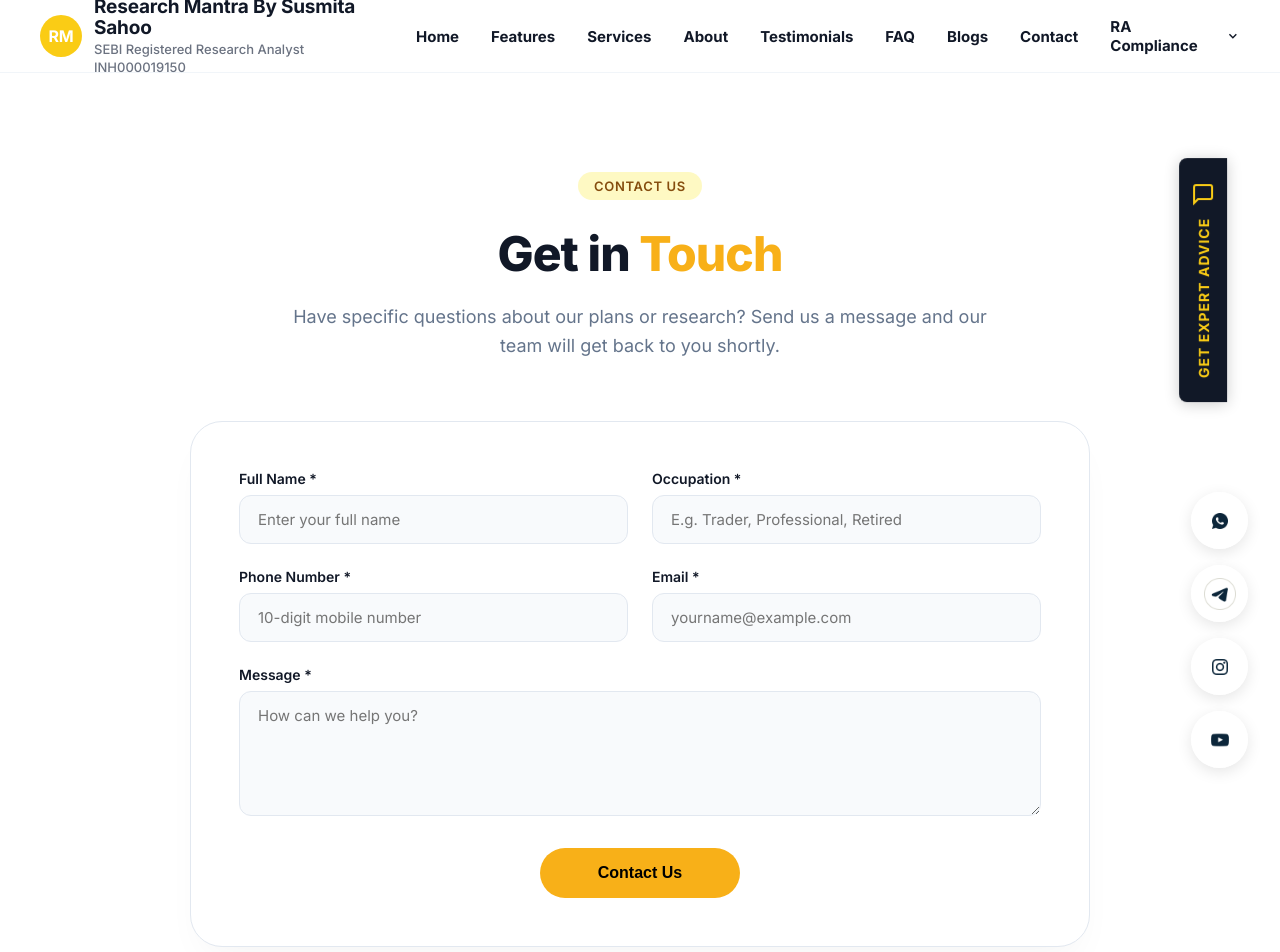
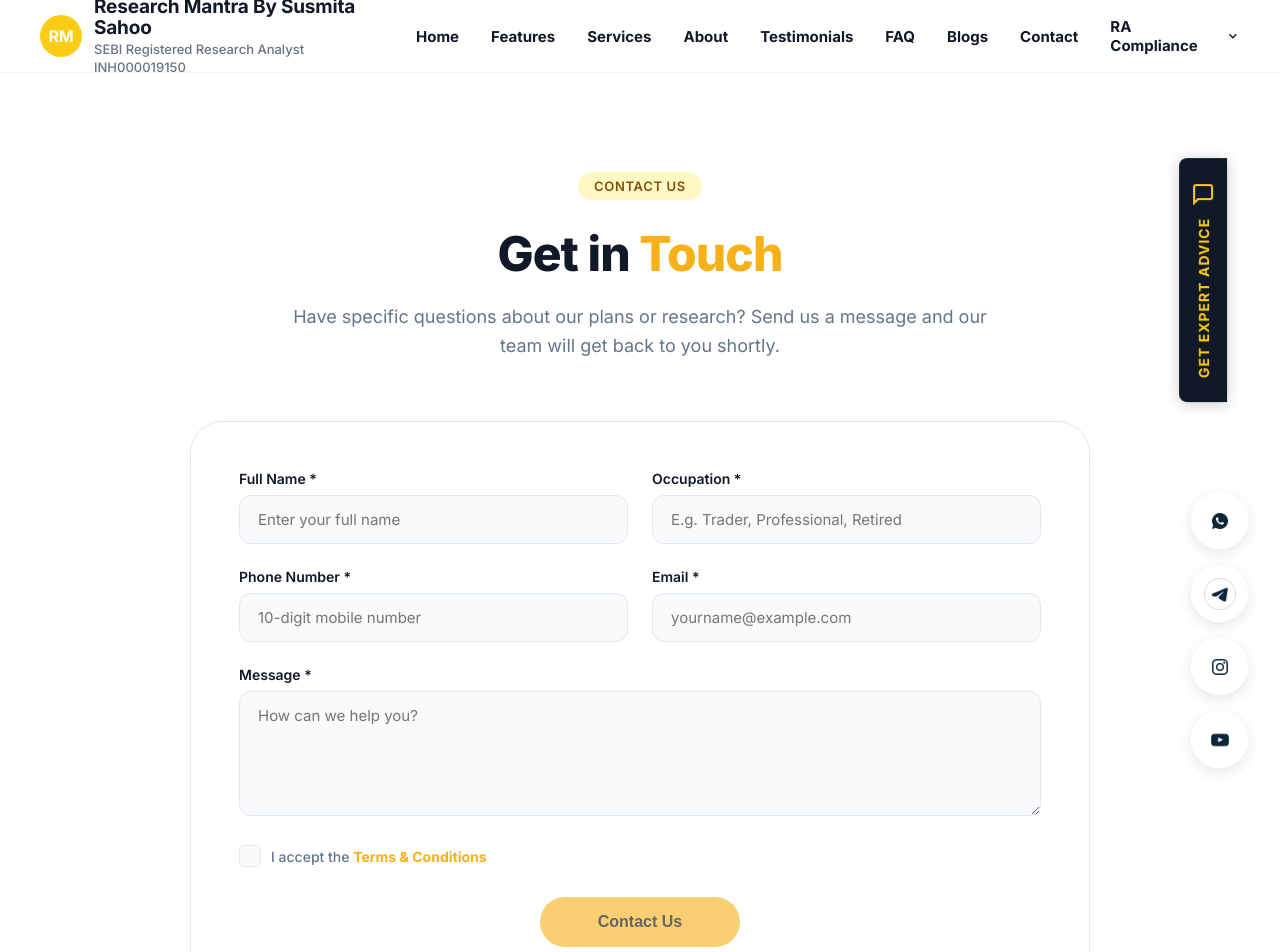
Before and after one commit to vijaysahu12/ResearchMantraWebsite, an Angular app: page /contact in a window 1280 px wide. Shown: the top 952 px of the page. Built offline with nearby package versions, Linux system fonts and the light colour scheme.

Commit message:
added checkbox for terms & conditions, and fixed few bugs

```diff
--- a/src/app/app.ts
+++ b/src/app/app.ts
@@ -20,27 +20,17 @@ export class App {
     this.handleDomainRedirect();
   }
 
+
   private handleDomainRedirect(): void {
     if (typeof window === 'undefined') return;
 
-    const url = new URL(window.location.href);
-    const fromDomain = 'susmitasahoo.in';
-    const toDomain = 'researchmantra.in';
-
-    // Allow exact domain or subdomains only
-    const isFromDomain =
-      url.hostname === fromDomain ||
-      url.hostname.endsWith(`.${fromDomain}`);
-
-    if (!isFromDomain) return;
-
-    // Prevent redirect loops
-    if (url.hostname === toDomain || url.hostname.endsWith(`.${toDomain}`)) {
-      return;
+    // Direct check for the old domain string
+    if (window.location.hostname.includes('susmitasahoo.in')) {
+      const url = new URL(window.location.href);
+      url.hostname = 'researchmantra.in';
+      url.protocol = 'https:'; // Ensures the final destination is always secure
+      window.location.replace(url.toString());
     }
-
-    url.hostname = toDomain;
-    window.location.replace(url.toString());
   }
 
 }
--- a/src/app/components/contact/contact.component.css
+++ b/src/app/components/contact/contact.component.css
@@ -178,6 +178,87 @@ textarea.error {
     text-align: center;
 }
 
+/* Terms Checkbox Styling */
+.terms-group {
+    grid-column: span 2;
+    margin-bottom: 32px;
+}
+
+.checkbox-container {
+    display: flex;
+    align-items: center;
+    position: relative;
+    padding-left: 32px;
+    cursor: pointer;
+    font-size: 14px;
+    user-select: none;
+    color: var(--text-muted);
+}
+
+.checkbox-container input {
+    position: absolute;
+    opacity: 0;
+    cursor: pointer;
+    height: 0;
+    width: 0;
+}
+
+.checkmark {
+    position: absolute;
+    top: 50%;
+    left: 0;
+    transform: translateY(-50%);
+    height: 20px;
+    width: 20px;
+    background-color: #F8FAFC;
+    border: 1px solid var(--border-light);
+    border-radius: 6px;
+    transition: all 0.2s ease;
+}
+
+.checkbox-container:hover input~.checkmark {
+    border-color: var(--brand-yellow);
+}
+
+.checkbox-container input:checked~.checkmark {
+    background-color: var(--brand-yellow);
+    border-color: var(--brand-yellow);
+}
+
+.checkmark:after {
+    content: "";
+    position: absolute;
+    display: none;
+}
+
+.checkbox-container input:checked~.checkmark:after {
+    display: block;
+}
+
+.checkbox-container .checkmark:after {
+    left: 6.5px;
+    top: 2.5px;
+    width: 5px;
+    height: 10px;
+    border: solid #000;
+    border-width: 0 2.5px 2.5px 0;
+    transform: rotate(45deg);
+}
+
+.terms-text {
+    font-weight: 500;
+}
+
+.terms-text a {
+    color: var(--brand-yellow);
+    text-decoration: none;
+    font-weight: 700;
+}
+
+.terms-text a:hover {
+    text-decoration: underline;
+}
+
 @media (max-width: 768px) {
     .main-heading {
         font-size: 36px;
--- a/src/app/components/contact/contact.component.html
+++ b/src/app/components/contact/contact.component.html
@@ -69,8 +69,23 @@
                         }
                     </div>
 
+                    <!-- Terms and Conditions -->
+                    <div class="terms-group full-width">
+                        <label class="checkbox-container">
+                            <input type="checkbox" formControlName="acceptTerms">
+                            <span class="checkmark"></span>
+                            <span class="terms-text">
+                                I accept the <a href="https://researchmantra.in/terms-conditions" target="_blank"
+                                    (click)="$event.stopPropagation()">Terms & Conditions</a>
+                            </span>
+                        </label>
+                        @if (contactForm.get('acceptTerms')?.touched && contactForm.get('acceptTerms')?.invalid) {
+                        <span class="error-text">You must accept the terms to proceed</span>
+                        }
+                    </div>
+
                     <div class="form-actions">
-                        <button type="submit" class="submit-btn" [disabled]="isSubmitting()">
+                        <button type="submit" class="submit-btn" [disabled]="contactForm.invalid || isSubmitting()">
                             @if (isSubmitting()) {
                             <span>Sending...</span>
                             } @else {
--- a/src/app/components/contact/contact.component.ts
+++ b/src/app/components/contact/contact.component.ts
@@ -58,7 +58,8 @@ export class ContactComponent {
             occupation: ['', [Validators.required]],
             phoneNumber: ['', [Validators.required, Validators.pattern(/^[0-9]{10}$/)]],
             email: ['', [Validators.required, Validators.email]],
-            message: ['', [Validators.required]]
+            message: ['', [Validators.required]],
+            acceptTerms: [false, Validators.requiredTrue]
         });
     }
 
@@ -130,7 +131,7 @@ export class ContactComponent {
                 PurchaseOrderKey: null
             };
 
-            this.http.post('https://crmapi.researchmantra.in/api/Leads/WebsiteLeads', payload)
+            this.http.post('https://localhost:44380/api/Leads/WebsiteLeads', payload)
                 .pipe(
                     finalize(() => this.isSubmitting.set(false))
                 )
--- a/src/app/components/rm-intro/rm-intro.component.css
+++ b/src/app/components/rm-intro/rm-intro.component.css
@@ -192,6 +192,84 @@
     font-size: 12px;
     color: #64748B;
     padding-left: 20px;
+}
+
+/* Terms Checkbox Styling */
+.terms-wrapper {
+    margin: 8px 0 4px;
+    padding-left: 4px;
+}
+
+.checkbox-container {
+    display: flex;
+    align-items: center;
+    position: relative;
+    padding-left: 32px;
+    cursor: pointer;
+    font-size: 14px;
+    user-select: none;
+    color: var(--text-muted);
+}
+
+.checkbox-container input {
+    position: absolute;
+    opacity: 0;
+    cursor: pointer;
+    height: 0;
+    width: 0;
+}
+
+.checkmark {
+    position: absolute;
+    top: 50%;
+    left: 0;
+    transform: translateY(-50%);
+    height: 20px;
+    width: 20px;
+    background-color: rgba(255, 255, 255, 0.05);
+    border: 1px solid rgba(255, 255, 255, 0.2);
+    border-radius: 6px;
+    transition: all 0.2s ease;
+}
+
+.checkbox-container:hover input~.checkmark {
+    background-color: rgba(255, 255, 255, 0.1);
+    border-color: var(--accent-teal);
+}
+
+.checkbox-container input:checked~.checkmark {
+    background-color: var(--accent-teal);
+    border-color: var(--accent-teal);
+}
+
+.checkmark:after {
+    content: "";
+    position: absolute;
+    display: none;
+}
+
+.checkbox-container input:checked~.checkmark:after {
+    display: block;
+}
+
+.checkbox-container .checkmark:after {
+    left: 6.5px;
+    top: 2.5px;
+    width: 5px;
+    height: 10px;
+    border: solid white;
+    border-width: 0 2.5px 2.5px 0;
+    transform: rotate(45deg);
+}
+
+.terms-text a {
+    color: var(--accent-teal);
+    text-decoration: none;
+    font-weight: 600;
+}
+
+.terms-text a:hover {
+    text-decoration: underline;
 }
 
 /* OTP Styling */
@@ -560,8 +638,8 @@
 
 /* Trust Section Styling */
 .trust-section {
-    margin-top: 80px;
-    padding-top: 80px;
+    margin-top: 39px;
+    padding-top: 40px;
     padding-bottom: 40px;
     position: relative;
     border-top: 1px solid rgba(255, 255, 255, 0.05);
@@ -751,8 +829,8 @@
     }
 
     .trust-section {
-        margin-top: 60px;
-        padding-top: 60px;
+        margin-top: 30px;
+        padding-top: 30px;
     }
 
     .badge-pill {
--- a/src/app/components/rm-intro/rm-intro.component.html
+++ b/src/app/components/rm-intro/rm-intro.component.html
@@ -45,8 +45,8 @@
                     <div class="input-wrapper"
                         [class.error]="mobileForm.get('mobile')?.touched && mobileForm.get('mobile')?.invalid">
                         <span class="country-code">+91</span>
-                        <input type="tel" placeholder="Enter your mobile number" formControlName="mobile" maxlength="10"
-                            (input)="onMobileNumberInput($event)" aria-label="Mobile Number" />
+                        <input type="tel" placeholder="Enter your whatsapp mobile number" formControlName="mobile"
+                            maxlength="10" (input)="onMobileNumberInput($event)" aria-label="Mobile Number" />
                     </div>
                     <button type="submit" class="cta-button" [disabled]="mobileForm.invalid">
                         Unlock Sudarshan Strategy
@@ -62,6 +62,18 @@
                         <input type="text" placeholder="Enter your name" formControlName="name" minlength="3"
                             (input)="onNameInput($event)" aria-label="Name" />
                     </div>
+
+                    <div class="terms-wrapper">
+                        <label class="checkbox-container">
+                            <input type="checkbox" formControlName="acceptTerms">
+                            <span class="checkmark"></span>
+                            <span class="terms-text">
+                                I accept the <a href="https://researchmantra.in/terms-conditions" target="_blank"
+                                    (click)="$event.stopPropagation()">Terms & Conditions</a>
+                            </span>
+                        </label>
+                    </div>
+
                     <button type="submit" class="cta-button" [disabled]="nameForm.invalid || isLoading()">
                         @if (isLoading()) {
                         <span class="spinner"></span> Verifying...
--- a/src/app/services/lead.service.ts
+++ b/src/app/services/lead.service.ts
@@ -55,13 +55,13 @@ export interface ApiResponse<T = unknown> {
 export class LeadService {
     private http = inject(HttpClient);
     private readonly CRM_API_URL = 'https://crmapi.researchmantra.in/api/Leads';
-    // private readonly OTP_API_URL = 'https://localhost:44380/api/Leads';
+    private readonly OTP_API_URL = 'https://localhost:44380/api/Leads';
 
     sendOtp(data: SendOtpRequest): Observable<ApiResponse> {
-        return this.http.post<ApiResponse>(`${this.CRM_API_URL}/send-otp`, data);
+        return this.http.post<ApiResponse>(`${this.OTP_API_URL}/send-otp`, data);
     }
 
     verifyOtp(data: VerifyOtpRequest): Observable<ApiResponse<{ youtubeLink: string }>> {
-        return this.http.post<ApiResponse<{ youtubeLink: string }>>(`${this.CRM_API_URL}/verify-otp`, data);
+        return this.http.post<ApiResponse<{ youtubeLink: string }>>(`${this.OTP_API_URL}/verify-otp`, data);
     }
 }
```
Also changed, not shown: src/app/components/enquiry-form/enquiry-form.component.ts (+90 -2 lines), src/app/components/rm-intro/rm-intro.component.ts (+21 -15 lines).
